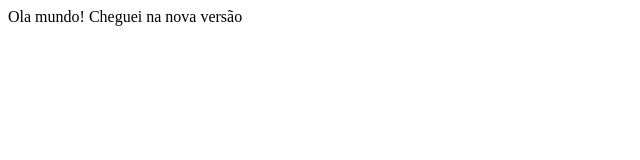
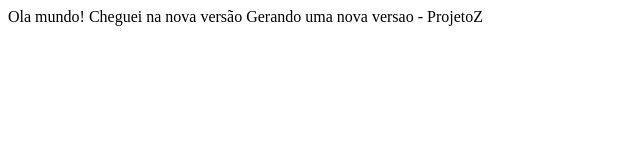
Before and after one commit to latm76/projetoNovo, a plain HTML site: page index.html in a window 1280 px wide. Shown: the whole page, without its empty margins (0-640 px from the left). Drawn offline with Linux system fonts and the light colour scheme.

Commit message:
criando projetoZ

```diff
--- a/index.html
+++ b/index.html
@@ -7,5 +7,6 @@
 <body>
 Ola mundo!
   Cheguei na nova versão
+  Gerando uma nova versao - ProjetoZ
 </body>
 </html>
```
